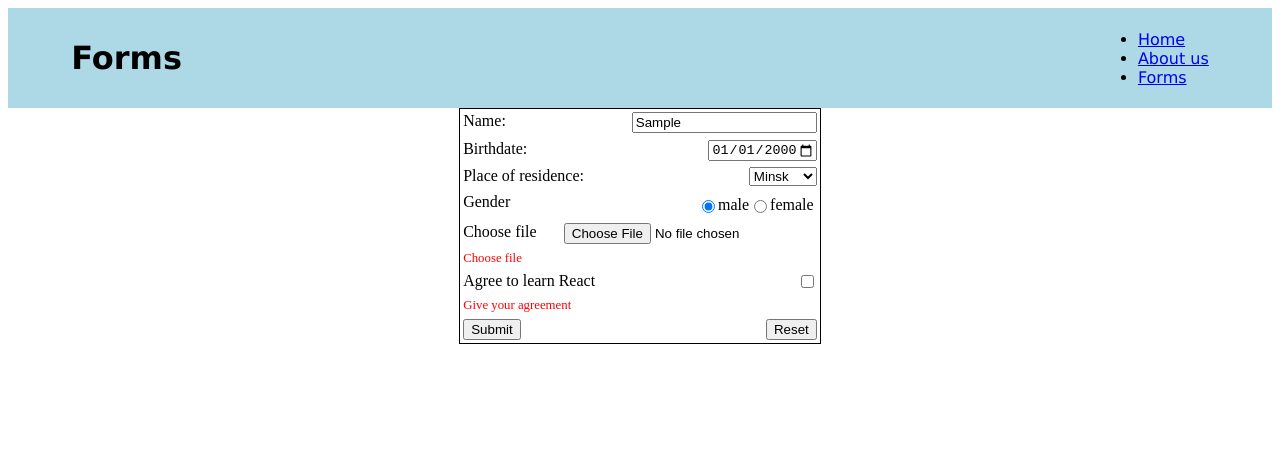
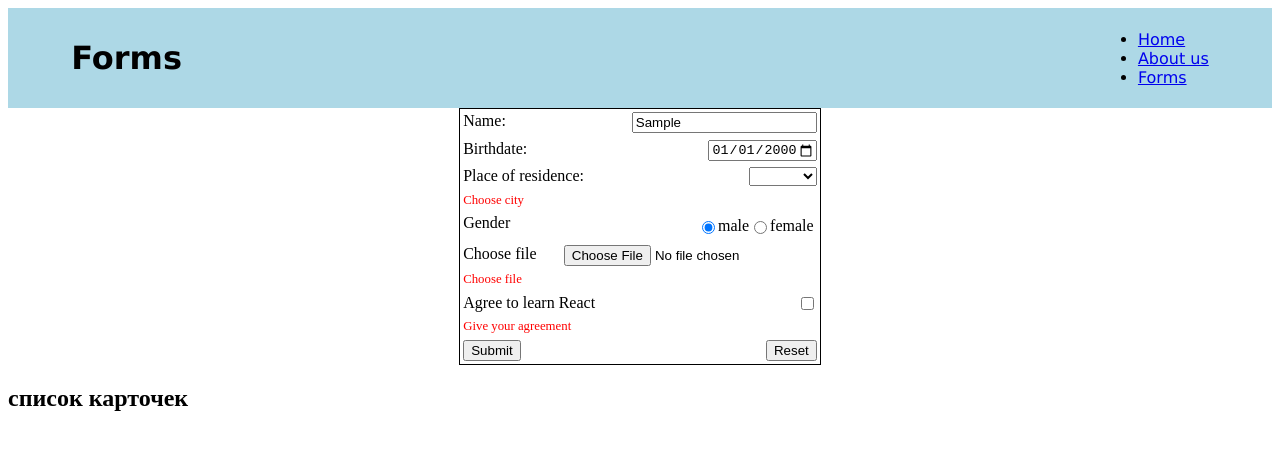
Before and after one commit to eys-man/React, a React (Vite) app: page /forms in a window 1280 px wide. Both pictures are taken after typing "Sample" into the empty fields and a click on the button "Submit". Shown: the top 450 px of the page. Built offline with nearby package versions, Linux system fonts and the light colour scheme.

Commit message:
feat: add list of generated cards

```diff
--- a/src/components/FormCard/FormCard.css
+++ b/src/components/FormCard/FormCard.css
@@ -1,7 +1,8 @@
 .form-card {
-  width: 120px;
+  width: 240px;
   height: 200px;
-  margin: auto;
+  margin: 1rem;
+  padding: 1rem;
   display: inline-block;
   border: 1px solid blue;
 }
--- a/src/components/FormCard/FormCard.tsx
+++ b/src/components/FormCard/FormCard.tsx
@@ -1,20 +1,16 @@
 import React from 'react';
 import './FormCard.css';
 
-export type FormCardProps = {
+export type CardData = {
   name: string;
   time: string;
   city: string;
+  isAgree: boolean;
   gender: string;
   file: string;
 };
 
-class FormCard extends React.Component<FormCardProps> {
-  // constructor(props: FormCardProps) {
-  //   super(props);
-  //   this.state = props;
-  // }
-
+class FormCard extends React.Component<CardData> {
   render(): JSX.Element {
     return (
       <div className="form-card" data-testid="form-card-test">
@@ -23,6 +19,7 @@ class FormCard extends React.Component<FormCardProps> {
         <p>{this.props.city}</p>
         <p>{this.props.gender}</p>
         <p>{this.props.file}</p>
+        <p>{this.props.isAgree}</p>
       </div>
     );
   }
--- a/src/components/FormCardList/FormCardList.tsx
+++ b/src/components/FormCardList/FormCardList.tsx
@@ -1,8 +1,8 @@
 import React from 'react';
-import FormCard, { FormCardProps } from '../FormCard/FormCard';
+import FormCard, { CardData } from '../FormCard/FormCard';
 
 export type CardsProps = {
-  cardData: FormCardProps[];
+  cardData: CardData[];
 };
 
 class FormCardList extends React.Component<CardsProps> {
@@ -10,8 +10,8 @@ class FormCardList extends React.Component<CardsProps> {
     const { cardData } = this.props;
     return (
       <>
-        {cardData.map((cardProps: FormCardProps): JSX.Element => {
-          return <FormCard key={cardProps.name} {...cardProps} />;
+        {cardData.map((card: CardData): JSX.Element => {
+          return <FormCard key={card.name} {...card} />;
         })}
       </>
     );
--- a/src/components/MyForm/MyForm.css
+++ b/src/components/MyForm/MyForm.css
@@ -14,9 +14,12 @@
   justify-content: space-between;
 }
 
-.warning,
-p {
+.warning {
   margin: 0;
   font-size: 0.8rem;
   color: red;
 }
+
+p {
+  margin: 0;
+}
--- a/src/components/MyForm/MyForm.tsx
+++ b/src/components/MyForm/MyForm.tsx
@@ -1,27 +1,22 @@
 import React from 'react';
 import './MyForm.css';
 import { validateName } from '../../utils/utils';
+import FormCardList, { CardsProps } from '../FormCardList/FormCardList';
 
-type Props = {
-  name: string;
-  time: string;
-  city: string;
-  isAgree: boolean;
-  gender: string;
-  file: string;
-};
-
-class MyForm extends React.Component<Props> {
+class MyForm extends React.Component<CardsProps> {
   nameInput: React.RefObject<HTMLInputElement>;
   isNameInputValid: boolean;
   timeInput: React.RefObject<HTMLInputElement>;
   cityInput: React.RefObject<HTMLSelectElement>;
+  isCityInputValid: boolean;
   agreeInput: React.RefObject<HTMLInputElement>;
   isAgreeInputValid: boolean;
   genderMaleInput: React.RefObject<HTMLInputElement>;
   fileInput: React.RefObject<HTMLInputElement>;
   isFileInputValid: boolean;
-  constructor(props: Props) {
+
+  cardList: CardsProps;
+  constructor(props: CardsProps) {
     super(props);
     this.state = props;
     this.state = { isSubmit: false };
@@ -36,7 +31,26 @@ class MyForm extends React.Component<Props> {
 
     this.isNameInputValid = true;
     this.isAgreeInputValid = true;
+    this.isCityInputValid = true;
     this.isFileInputValid = true;
+
+    this.cardList = { cardData: [] };
+    // this.cardList.cardData.push({
+    //   name: 'asdfghh',
+    //   time: '1920-01-04',
+    //   city: 'Moscow',
+    //   gender: 'male',
+    //   file: 'bara.jpg',
+    //   isAgree: true,
+    // });
+    // this.cardList.cardData.push({
+    //   name: 'хуй]',
+    //   time: '1980-01-04',
+    //   city: 'Bobruisk',
+    //   gender: 'male',
+    //   file: 'badfra.jpg',
+    //   isAgree: false,
+    // });
   }
 
   handleSubmit(event: { preventDefault: () => void }) {
@@ -53,38 +67,45 @@ class MyForm extends React.Component<Props> {
       gender = 'male';
     const fileName = (this.fileInput.current as HTMLInputElement).value;
 
-    // валидация
     if (validateName(name) !== '') {
-      alert(
-        'The name must contain at least six letters. Numbers and special characters are not allowed'
-      );
       this.isNameInputValid = false;
     } else this.isNameInputValid = true;
     isAllValid &&= this.isNameInputValid;
 
+    if (city === '') {
+      this.isCityInputValid = false;
+    } else this.isCityInputValid = true;
+    isAllValid &&= this.isCityInputValid;
+
     if (!fileName) {
-      alert('choose a file');
       this.isFileInputValid = false;
     } else this.isFileInputValid = true;
     isAllValid &&= this.isFileInputValid;
 
     if (!isAgree) {
-      alert('give your agreement');
       this.isAgreeInputValid = false;
     } else this.isAgreeInputValid = true;
     isAllValid &&= this.isAgreeInputValid;
 
-    // если валидация прошла, вывести карточки
     if (isAllValid === true) {
       alert(
-        `name = ${name}, birthday = ${time}, city = ${city}, isAgree = ${isAgree}, gender = ${gender}, fileName = ${fileName}`
+        `name = ${name}\nbirthday = ${time}\ncity = ${city}\ngender = ${gender}\nfileName = ${fileName}\nisAgree = ${isAgree}`
       );
+      this.cardList.cardData.push({
+        name,
+        time,
+        city,
+        gender,
+        file: fileName,
+        isAgree,
+      });
       this.setState({ isSubmit: true });
     } else this.setState({ isSubmit: true });
   }
 
   render(): JSX.Element {
     return (
+      <>
         <form className="form" onSubmit={this.handleSubmit}>
           <div>
             <label htmlFor="name">Name: </label>
@@ -112,12 +133,8 @@ class MyForm extends React.Component<Props> {
           </div>
           <div>
             <label htmlFor="city">Place of residence:</label>
-          <select
-            name="city"
-            id="city"
-            defaultValue="Minsk"
-            ref={this.cityInput}
-          >
+            <select name="city" id="city" defaultValue="" ref={this.cityInput}>
+              <option value=""></option>
               <option value="Minsk">Minsk</option>
               <option value="Mogilev">Mogilev</option>
               <option value="Brest">Brest</option>
@@ -126,6 +143,11 @@ class MyForm extends React.Component<Props> {
               <option value="Grodno">Grodno</option>
             </select>
           </div>
+          {this.isCityInputValid === false && (
+            <div className="warning">
+              <p>Choose city</p>
+            </div>
+          )}
           <div>
             <span>Gender</span>
             <div>
@@ -174,6 +196,11 @@ class MyForm extends React.Component<Props> {
             </button>
           </div>
         </form>
+        <div>
+          <h2>список карточек</h2>
+          <FormCardList cardData={this.cardList.cardData} />
+        </div>
+      </>
     );
   }
 }
--- a/src/pages/FormsPage.tsx
+++ b/src/pages/FormsPage.tsx
@@ -1,56 +1,12 @@
 import React from 'react';
 import MyForm from '../components/MyForm/MyForm';
-import FormCardList, {
-  CardsProps,
-} from '../components/FormCardList/FormCardList';
+import { CardsProps } from 'components/FormCardList/FormCardList';
 
-// const cardData = [
-//   {
-//     name: 'хуй',
-//     time: '2023-01-01',
-//     city: 'Mogilev',
-//     gender: 'male',
-//     file: 'bara.jpg',
-//   },
-//   {
-//     name: 'пизда',
-//     time: '2020-05-12',
-//     city: 'Minsk',
-//     gender: 'female',
-//     file: 'shmara.jpg',
-//   },
-//   {
-//     name: 'пистон',
-//     time: '2000-07-31',
-//     city: 'Grodno',
-//     gender: 'male',
-//     file: 'pip.jpg',
-//   },
-// ];
-
-type cardData = Array<{
-  name: string;
-  time: string;
-  city: string;
-  isAgree: boolean;
-  gender: string;
-  file: string;
-}>;
-
-class FormsPage extends React.Component {
-  state: cardData = [];
+class FormsPage extends React.Component<CardsProps> {
   render(): JSX.Element {
     return (
       <>
-        <MyForm
-          name={''}
-          time={''}
-          city={''}
-          isAgree={false}
-          gender={'male'}
-          file={''}
-        />
-        {/* <FormCardList cardData={this.state} /> */}
+        <MyForm {...this.props} />
       </>
     );
   }
```
Lines whose indentation alone changed are shown as unchanged.
